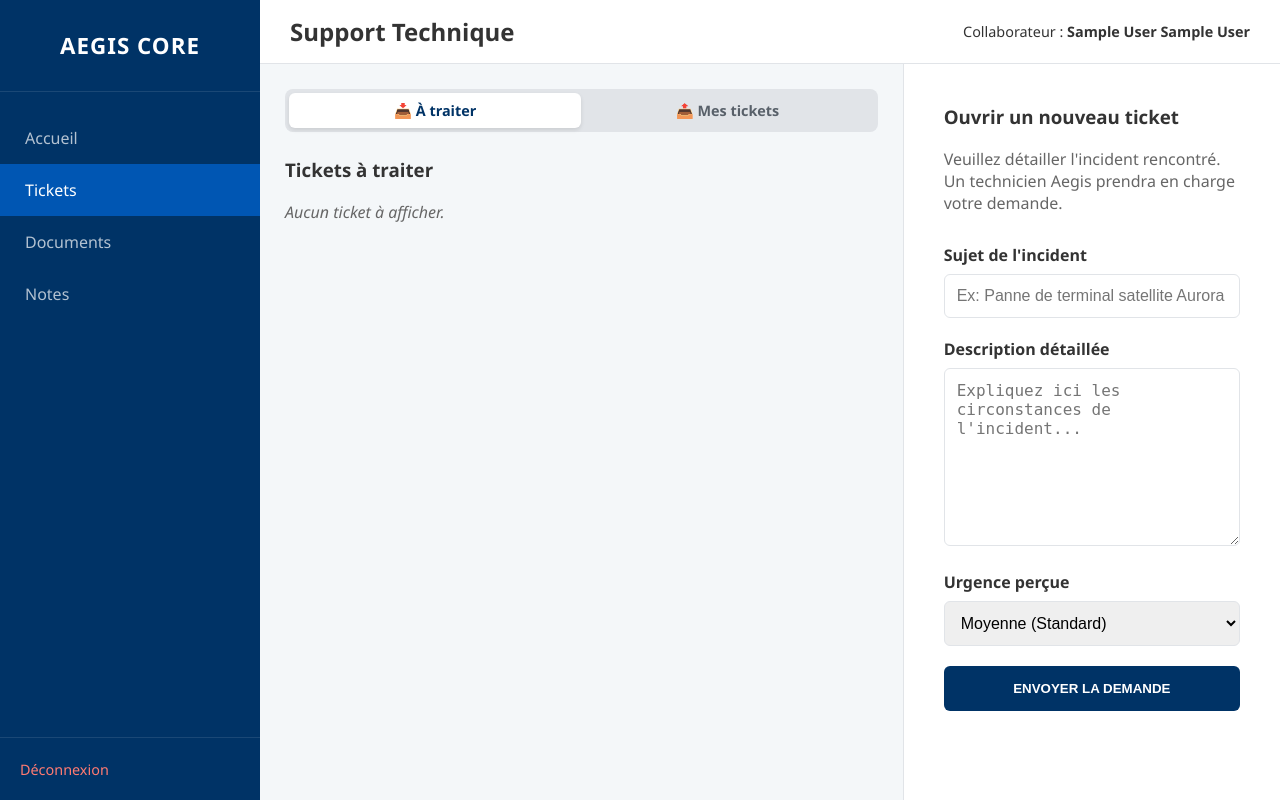
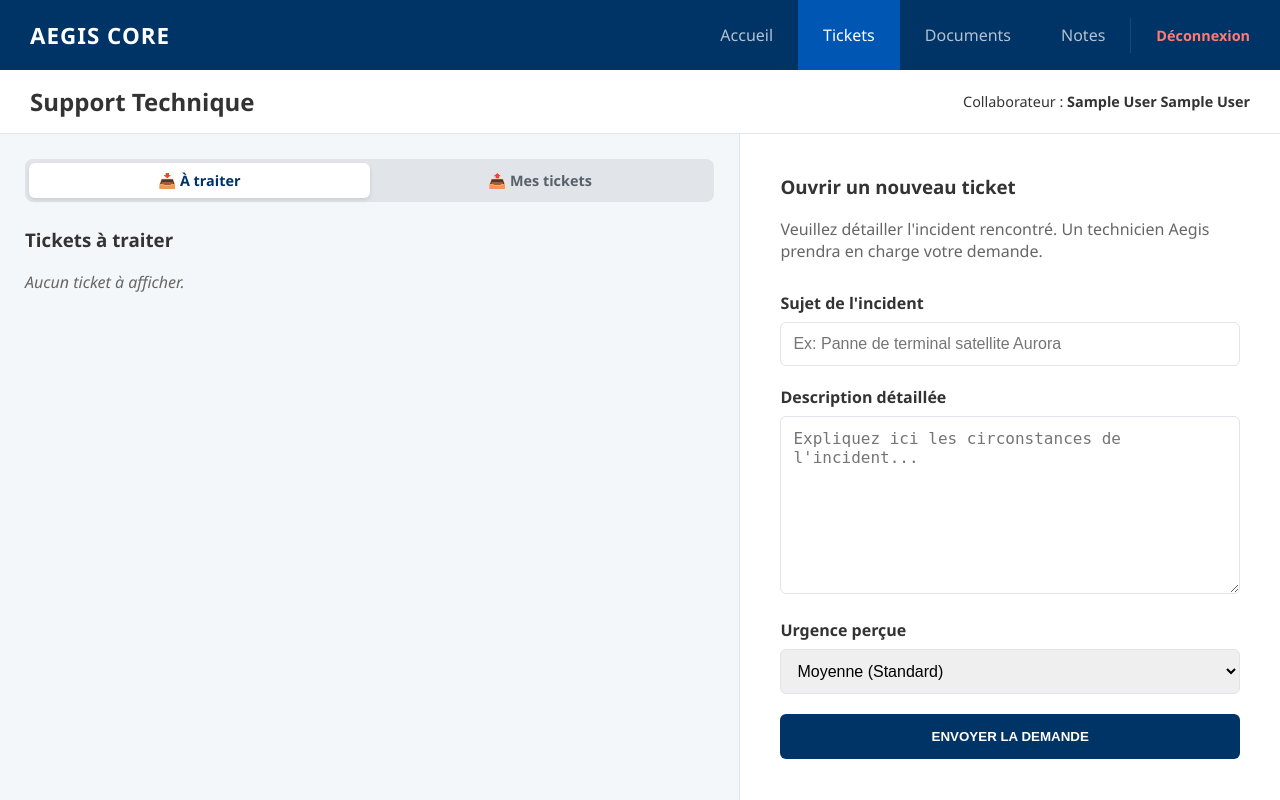
Before and after one commit to malika95290/PFE-TreasureHunt, a PHP site: page /tickets.php in a window 1280 px wide. Run offline with PHP 8.4, Linux system fonts and the light colour scheme; the visitor is signed in with stand-in values (Sample User, id 1); data that the repository does not hold is empty.

Commit message:
correction affichage menu Tickets

```diff
--- a/intranet/tickets.php
+++ b/intranet/tickets.php
@@ -65,50 +65,78 @@ $tickets = $stmt_l->fetchAll();
 
         body {
             margin: 0;
-            display: flex;
-            height: 100vh;
             font-family: 'Segoe UI', Tahoma, sans-serif;
             background-color: #fff;
             color: var(--text-dark);
-            overflow: hidden;
         }
 
-        /* BARRE LATÉRALE */
-        .sidebar {
-            width: 260px;
+        /* BARRE DE NAVIGATION EN HAUT */
+        .navbar {
             background-color: var(--aegis-blue);
             color: white;
             display: flex;
-            flex-direction: column;
-            flex-shrink: 0;
+            align-items: center;
+            justify-content: space-between;
+            padding: 0 30px;
+            height: 70px;
         }
-        .sidebar-header {
-            padding: 30px 20px;
+
+        .navbar-header {
             font-size: 1.4rem;
             font-weight: bold;
-            text-align: center;
-            border-bottom: 1px solid rgba(255,255,255,0.1);
             letter-spacing: 1px;
         }
-        .nav-links { list-style: none; padding: 0; margin: 20px 0; flex-grow: 1; }
+
+        .nav-container {
+            display: flex;
+            align-items: center;
+            height: 100%;
+        }
+
+        .nav-links {
+            list-style: none;
+            padding: 0;
+            margin: 0;
+            display: flex;
+            height: 100%;
+        }
+
+        .nav-links li {
+            height: 100%;
+        }
+
         .nav-links li a {
-            display: block;
-            padding: 15px 25px;
+            display: flex;
+            align-items: center;
+            padding: 0 25px;
             color: rgba(255,255,255,0.7);
             text-decoration: none;
             transition: 0.3s;
+            height: 100%;
+            box-sizing: border-box;
         }
+
         .nav-links li a:hover, .nav-links li a.active {
             background-color: var(--aegis-light-blue);
             color: white;
         }
 
+        .logout-section {
+            display: flex;
+            align-items: center;
+            padding-left: 25px;
+            border-left: 1px solid rgba(255,255,255,0.1);
+            height: 50%;
+        }
+
         /* CONTENU PRINCIPAL */
         .main-wrapper {
-            flex-grow: 1;
             display: flex;
             flex-direction: column;
+            height: calc(100vh - 70px);
+            overflow: hidden;
         }
+
         .top-nav {
             padding: 15px 30px;
             border-bottom: 1px solid var(--border);
@@ -136,7 +164,7 @@ $tickets = $stmt_l->fetchAll();
 
         /* Panneau de droite : Formulaire */
         .panel-form {
-            width: 30%;
+            width: 40%;
             padding: 40px;
             overflow-y: auto;
         }
@@ -226,16 +254,20 @@ $tickets = $stmt_l->fetchAll();
 </head>
 <body>
 
-    <nav class="sidebar">
-        <div class="sidebar-header">AEGIS CORE</div>
+    <nav class="navbar">
+        <div class="navbar-header">AEGIS CORE</div>
+
+        <div class="nav-container">
             <ul class="nav-links">
                 <li><a href="dashboard.php">Accueil</a></li>
                 <li><a href="tickets.php" class="active">Tickets</a></li>
                 <li><a href="documents.php">Documents</a></li>
                 <li><a href="notes.php">Notes</a></li>
             </ul>
-        <div style="padding: 20px; border-top: 1px solid rgba(255,255,255,0.1);">
-            <a href="logout.php" style="color: #ff7b72; text-decoration: none; font-size: 0.9rem;">Déconnexion</a>
+
+            <div class="logout-section">
+                <a href="logout.php" style="color: #ff7b72; text-decoration: none; font-size: 0.9rem; font-weight: bold;">Déconnexion</a>
+            </div>
         </div>
     </nav>
 
```
Lines whose indentation alone changed are shown as unchanged.
